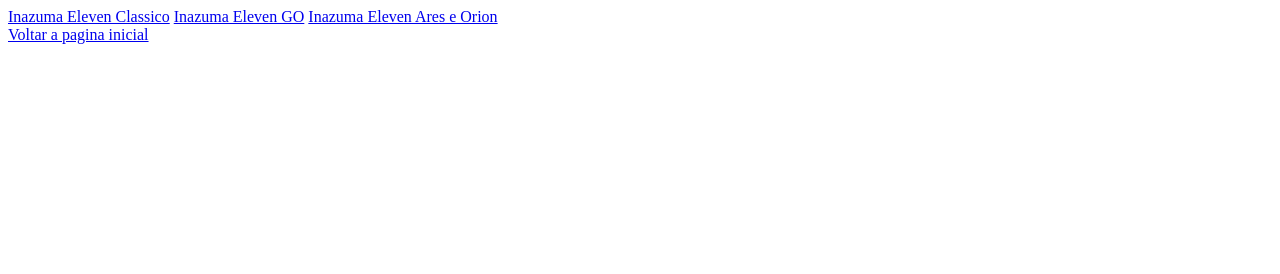
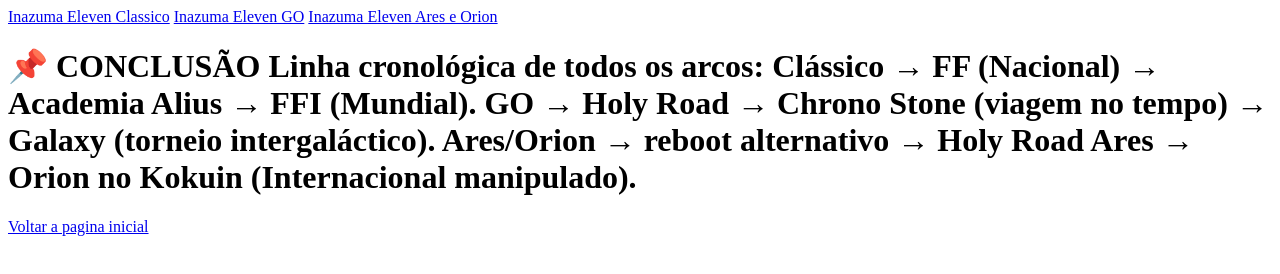
Before and after one commit to fstLopes/Project-Inazuma4Ever, a plain HTML site: page Project Inazuma4Ever/index.html in a window 1280 px wide. Drawn offline with Linux system fonts and the light colour scheme.

Commit message:
Add files via upload

```diff
--- a/Project Inazuma4Ever/index.html
+++ b/Project Inazuma4Ever/index.html
@@ -1,18 +1,31 @@
 <!DOCTYPE html>
 <html lang="pt-br">
+
 <head>
     <meta charset="UTF-8">
     <meta name="viewport" content="width=device-width, initial-scale=1.0">
     <title>Inazuma 4Ever</title>
 </head>
+
 <body>
 
     <a href="IE.html">Inazuma Eleven Classico</a>
     <a href="IEGO.html">Inazuma Eleven GO</a>
     <a href="IEAO.html">Inazuma Eleven Ares e Orion</a>
 
+    <h1>📌 CONCLUSÃO
+
+        Linha cronológica de todos os arcos:
+
+        Clássico → FF (Nacional) → Academia Alius → FFI (Mundial).
+
+        GO → Holy Road → Chrono Stone (viagem no tempo) → Galaxy (torneio intergaláctico).
+
+        Ares/Orion → reboot alternativo → Holy Road Ares → Orion no Kokuin (Internacional manipulado).</h1>
+
 
     <footer><a href="#">Voltar a pagina inicial</a></footer>
 
 </body>
+
 </html>
```
